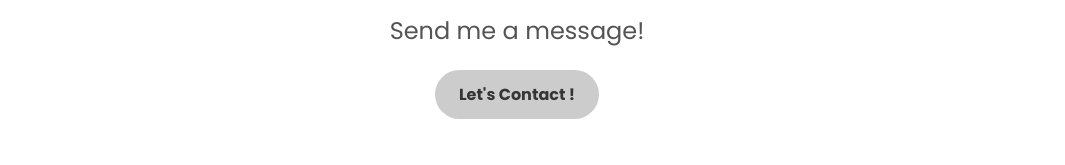
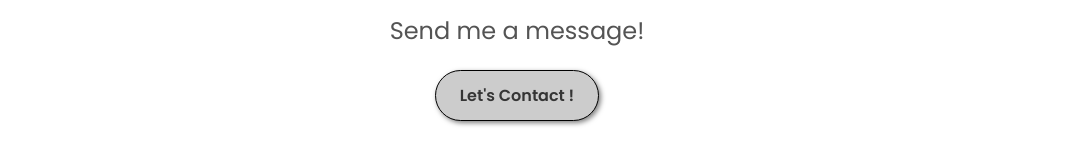
Before and after one commit to BuBuCatt/portfolio-web, a plain HTML site: page index.html in a window 1280 px wide. Shown: the part 3394-3559 px from the top of the page, without its empty margins (123-1188 px from the left). Drawn offline with nearby package versions, Linux system fonts and the light colour scheme; files whose address does not match are found by name.

Commit message:
added some features

```diff
--- a/css/styles.css
+++ b/css/styles.css
@@ -670,12 +670,14 @@ margin-bottom: 1.5rem;
   padding: 12px 24px;
   background-color: var(--secondary-2-color);
   color: var(--border-color);
-  border: none;
+  border: 1px solid var(--btn-color);
   cursor: pointer;
   border-radius: 2rem;
   font-size: 1rem;
   transition: all 0.3s ease;
-  font-weight: bold;
+  font-weight: 600;
+  box-shadow: 2px 2px 5px rgba(0, 0, 0, 0.5);
+  /* font-weight: bold; */
 
 }
 
```
